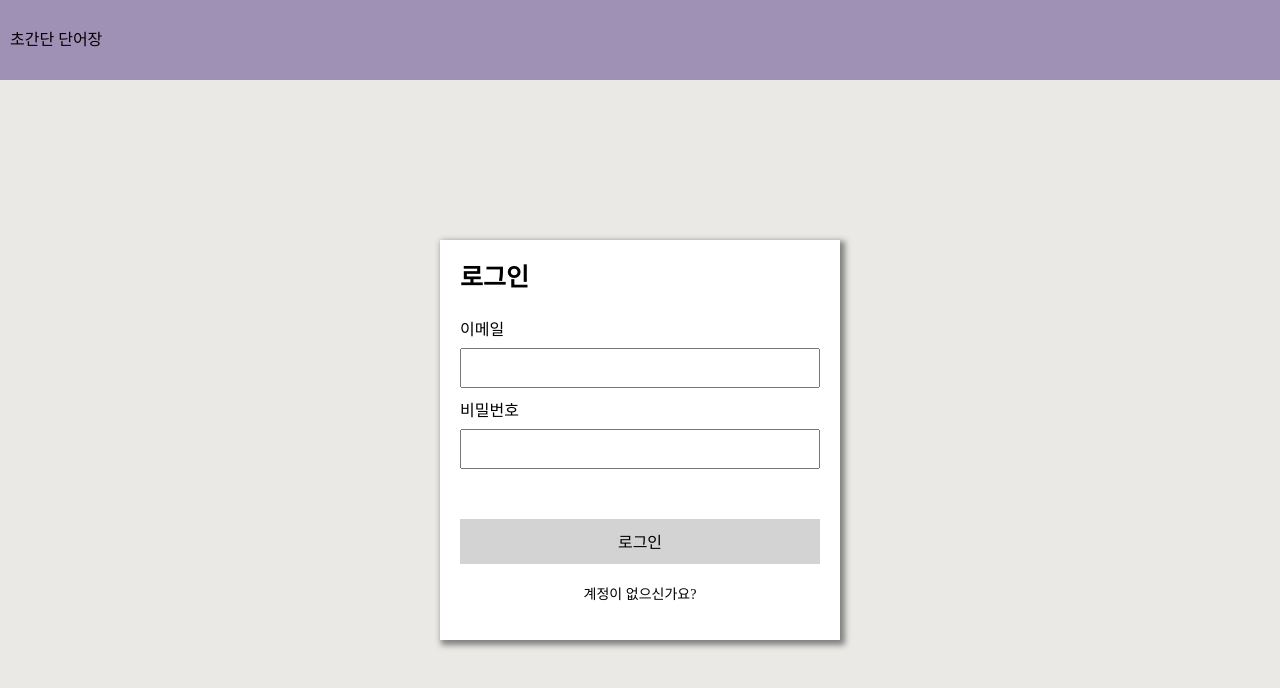
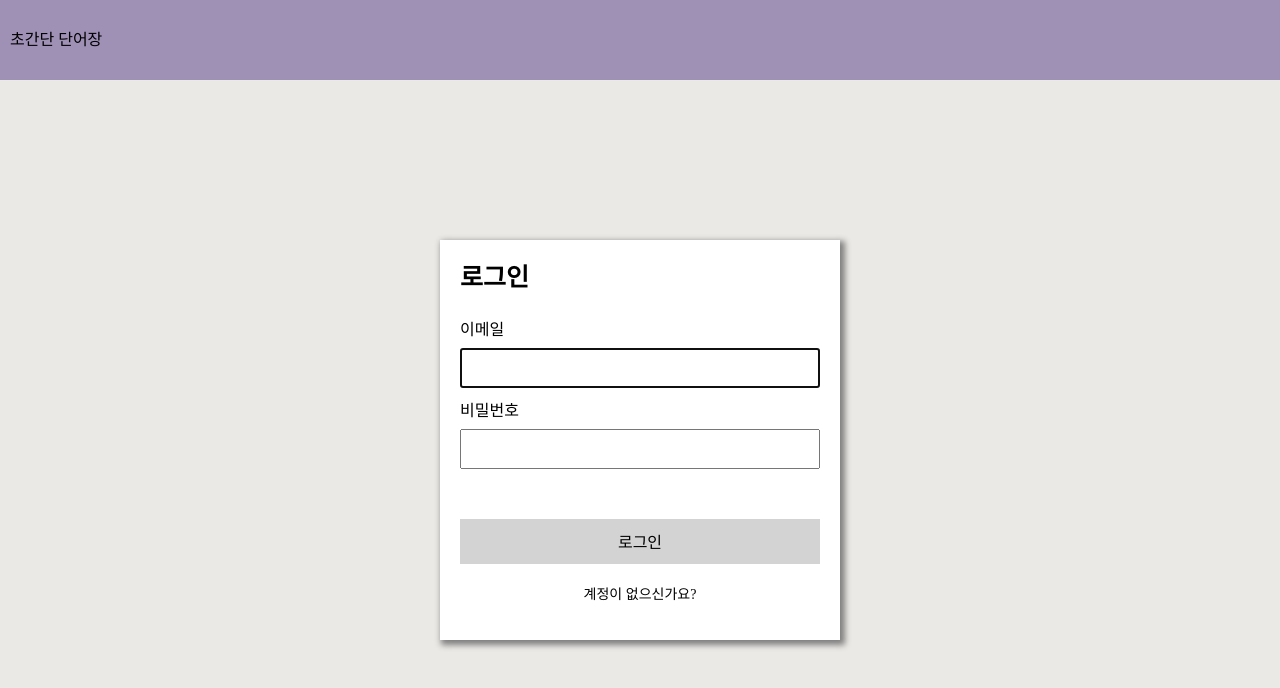
Before and after one commit to CSH111/voca_study_app, a React (Create React App) app in the folder client/: page /login in a window 1280 px wide. Shown: the top 688 px of the page. Built offline with nearby package versions, Linux system fonts and the light colour scheme; no server answers.

Commit message:
fix: 폼 validation 타 인풋 참조시 비정상 작동 해결

```diff
--- a/client/src/components/Login/LoginForm.js
+++ b/client/src/components/Login/LoginForm.js
@@ -1,17 +1,9 @@
-import { useEffect } from "react";
-import { useRef } from "react";
-import { authErrName as EN } from "../../constants";
+import { useEffect, useRef } from "react";
+import { authErrName as AEN } from "../../constants";
 import { useAuthSeletor } from "../../context";
 import { useLogin } from "../../hooks";
+import { focusIfEmptyRefValue } from "../../utils";
 import * as S from "./styles";
-
-const focusIfEmpty = (elemRef) => {
-  if (!elemRef.current.value) {
-    elemRef.current.focus();
-    return true;
-  }
-  return false;
-};
 
 const LoginForm = () => {
   const emailInput = useRef();
@@ -23,30 +15,35 @@ const LoginForm = () => {
   } = useAuthSeletor();
 
   const handleSubmit = (values) => {
-    if (focusIfEmpty(emailInput)) return;
-    if (focusIfEmpty(pwInput)) return;
+    if (focusIfEmptyRefValue(emailInput)) return;
+    if (focusIfEmptyRefValue(pwInput)) return;
 
     const {
       email: { value: email },
       pw: { value: pw },
     } = values;
+    console.log(emailInput);
 
     login({ email, pw });
   };
 
   useEffect(() => {
+    emailInput.current.focus();
+  }, []);
+
+  useEffect(() => {
     if (!isError) return;
     switch (errName) {
-      case EN.LOGIN_NO_EMAIL:
+      case AEN.LOGIN_NO_EMAIL:
         emailInput.current.focus();
         return;
-      case EN.LOGIN_WRONG_PW:
+      case AEN.LOGIN_WRONG_PW:
         pwInput.current.focus();
         return;
       default:
     }
   }, [errName, isError]);
-  //TODO: 메세지 출력?
+
   return (
     <S.Form onSubmit={handleSubmit}>
       <S.Label htmlFor="email">이메일</S.Label>
--- a/client/src/components/Register/RegisterForm.js
+++ b/client/src/components/Register/RegisterForm.js
@@ -15,14 +15,11 @@ const RegisterForm = () => {
     setControlState,
   ] = useState({});
   const [allValid, setAllValid] = useState(false);
-  const [pwValue, setPwValue] = useState("");
-  const handlePwChange = (value) => setPwValue(value);
 
   const handleChange = (inputStates, isAllValid) => {
     setAllValid(isAllValid);
     setControlState(inputStates);
   };
-
   const handleSubmit = (values) => {
     const {
       email: { value: email },
@@ -32,7 +29,7 @@ const RegisterForm = () => {
 
     register({ email, name, pw });
   };
-
+  //pw가 바뀔 때 confirm 리로드하도록
   return (
     <S.Form onSubmit={handleSubmit} onChange={handleChange}>
       <S.LabelAndMsgBox>
@@ -68,7 +65,7 @@ const RegisterForm = () => {
         name="pw"
         type="password"
         ref={(elem) => (inputs.current.pw = elem)}
-        onChange={handlePwChange}
+        // onChange={handlePwChange}
         required
         pattern="(?=.*[A-Za-z])(?=.*[0-9])(?=.{8,}).*$"
         errorMsg={"8-20자의 영문 숫자 조합을 입력하세요"}
@@ -85,7 +82,7 @@ const RegisterForm = () => {
         type="password"
         ref={(elem) => (inputs.current.confirmPw = elem)}
         required
-        pattern={pwValue}
+        pattern={pwState?.value}
         errorMsg={"비밀번호가 일치하지 않습니다"}
       />
       <S.ResultMsg>{isError && msg}</S.ResultMsg>
--- a/client/src/components/common/Form/Form.js
+++ b/client/src/components/common/Form/Form.js
@@ -1,41 +1,27 @@
-import { useEffect } from "react";
-import { useState } from "react";
-import { FormCtxProvider, useFormContext } from "./FormContext";
+import { useState, useEffect } from "react";
+import { FormCtxProvider } from "./FormContext";
 
 const Form = ({ children, onSubmit, onChange, className }) => {
-  const [values, setValues] = useState({});
-  const [validityObj, setValidityObj] = useState({});
-  return (
-    <FormCtxProvider value={{ values, setValues, validityObj, setValidityObj }}>
-      <ValueSender onSubmit={onSubmit} onChange={onChange} className={className}>
-        {children}
-      </ValueSender>
-    </FormCtxProvider>
-  );
-};
-//TODO: 합치기. 나눠놓을 필요 x
-const ValueSender = ({ onSubmit, onChange, children, className }) => {
-  const formCtx = useFormContext();
+  const [inputStates, setInputStates] = useState({});
+
   const handleSubmit = (e) => {
     e.preventDefault();
-    onSubmit(formCtx.values); //onSubmit 처리 인자로 ctx.values 넘겨줌
+    onSubmit(inputStates);
   };
-
-  useEffect(() => {}, []);
 
   useEffect(() => {
     if (!onChange) return;
-    const keys = Object.keys(formCtx.values);
-    const isAllValid = keys.reduce((acc, cur) => acc && formCtx.values[cur]?.validity, true);
-    onChange(formCtx.values, isAllValid); //inputchange에서 여기에 메세지담으면 되려나?
-  }, [formCtx]);
-
-  //디바운싱 옵션
+    const keys = Object.keys(inputStates);
+    const isAllValid = keys.reduce((acc, cur) => acc && inputStates[cur]?.validity, true);
+    onChange(inputStates, isAllValid);
+  }, [inputStates, setInputStates]);
 
   return (
-    <form className={className} onSubmit={handleSubmit}>
-      {children}
-    </form>
+    <FormCtxProvider value={setInputStates}>
+      <form className={className} onSubmit={handleSubmit}>
+        {children}
+      </form>
+    </FormCtxProvider>
   );
 };
 
--- a/client/src/components/common/Form/FormContext.js
+++ b/client/src/components/common/Form/FormContext.js
@@ -1,12 +1,12 @@
 import { useContext } from "react";
 import { createContext } from "react";
 
-const FormContext = createContext(null);
+const SetFormCtx = createContext(null);
 
-const useFormContext = () => useContext(FormContext);
+const useSetForm = () => useContext(SetFormCtx);
 
 const FormCtxProvider = ({ children, value }) => {
-  return <FormContext.Provider value={value}>{children}</FormContext.Provider>;
+  return <SetFormCtx.Provider value={value}>{children}</SetFormCtx.Provider>;
 };
 
-export { useFormContext, FormCtxProvider };
+export { FormCtxProvider, useSetForm };
--- a/client/src/components/common/Form/Input.js
+++ b/client/src/components/common/Form/Input.js
@@ -1,60 +1,50 @@
-import { useState } from "react";
-import { forwardRef, useEffect } from "react";
-import { useFormContext } from "./FormContext";
+import { useImperativeHandle, useState, forwardRef, useEffect, useRef } from "react";
+import { useSetForm } from "./FormContext";
 
 const Input = forwardRef((props, ref) => {
-  const formCtx = useFormContext();
-  const valueInContext = formCtx.values[props.name]?.value ?? "";
-  const { className, onChange, errorMsg, id, name, type, required, autoFocus, pattern } = props;
+  const { errorMsg, onChange, ...restProps } = props;
+  const { name, required, pattern } = props;
 
-  //value 초기값 생성
+  const setForm = useSetForm();
+  const [inputValue, setInputValue] = useState("");
+  const inputElem = useRef();
+
+  useImperativeHandle(ref, () => {
+    return {
+      focus: () => inputElem.current.focus(),
+      value: inputElem.current.value,
+    };
+  });
   useEffect(() => {
-    formCtx.setValues((values) => ({
+    setForm((values) => ({
       ...values,
-      [props.name]: {
+      [name]: {
         value: "",
-        validity: !props.required,
+        validity: !required,
         validityMsg: errorMsg,
       },
     }));
 
-    return () => formCtx.setValues({});
+    return () => setForm({});
   }, []);
 
-  const handleChange = (e) => {
-    formCtx.setValues((values) => ({
+  useEffect(() => {
+    setForm((values) => ({
       ...values,
-      [props.name]: {
-        value: e.target.value,
-        validity: e.target.validity.valid,
+      [name]: {
+        value: inputValue,
+        validity: inputElem.current?.validity.valid,
         validityMsg: errorMsg,
       },
     }));
+  }, [inputValue, pattern]);
 
-    formCtx.setValidityObj((obj) => ({
-      ...obj,
-      [props.name]: e.target.validity.valid,
-    }));
-
-    if (onChange) onChange(e.target.value);
-
+  const handleChange = (e) => {
+    setInputValue(e.target.value);
     // 필요하다면 디바운스 적용 input prop 으로 적용여부 선택 할 수 있도록 ㄱㄱ
   };
 
-  return (
-    <input
-      id={id}
-      name={name}
-      type={type}
-      className={className}
-      required={required}
-      autoFocus={autoFocus}
-      onChange={handleChange}
-      value={valueInContext}
-      pattern={pattern}
-      ref={ref}
-    />
-  );
+  return <input {...restProps} value={inputValue} onChange={handleChange} ref={inputElem} />;
 });
 
 export default Input;
--- /dev/null
+++ b/client/src/utils/focusIfEmptyRefValue.js
@@ -0,0 +1,9 @@
+const focusIfEmptyRefValue = (elemRef) => {
+  if (!elemRef.current.value) {
+    elemRef.current.focus();
+    return true;
+  }
+  return false;
+};
+
+export default focusIfEmptyRefValue;
--- /dev/null
+++ b/client/src/utils/index.js
@@ -0,0 +1 @@
+export { default as focusIfEmptyRefValue } from "./focusIfEmptyRefValue";
```
